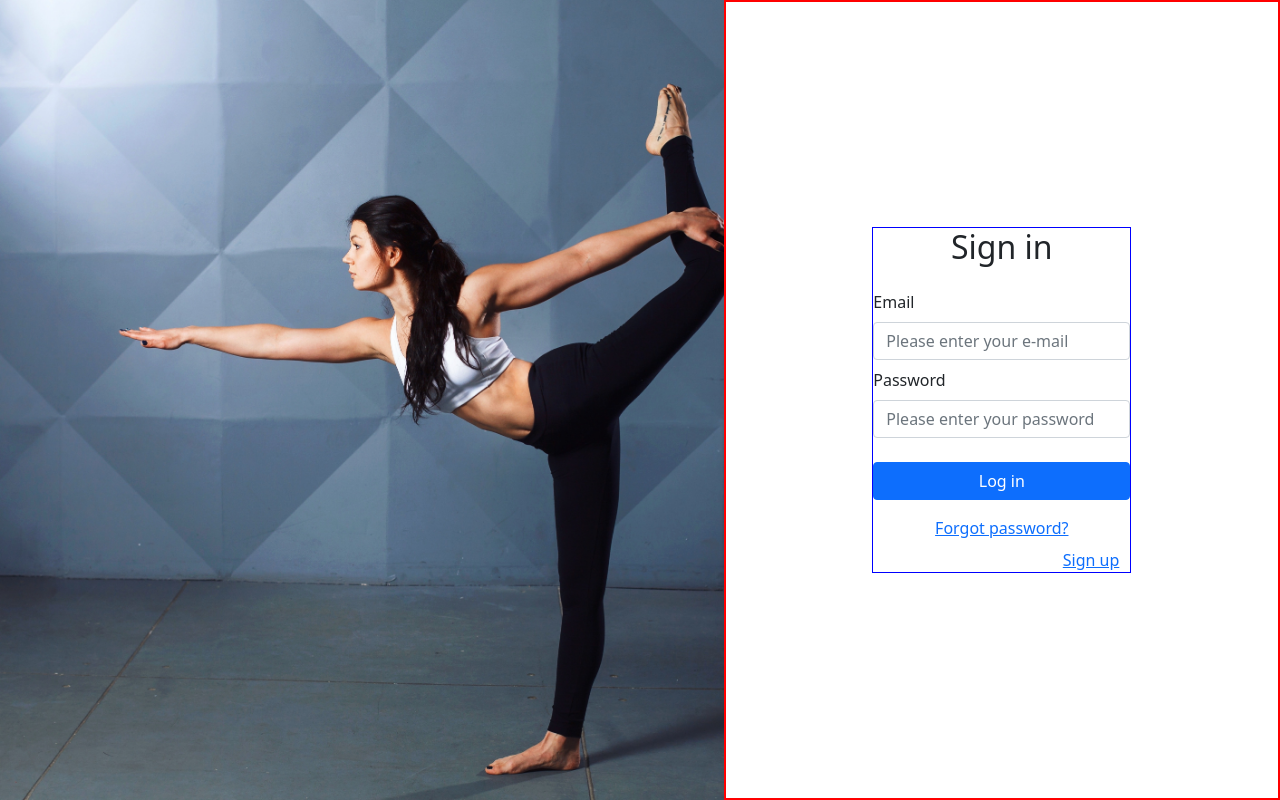
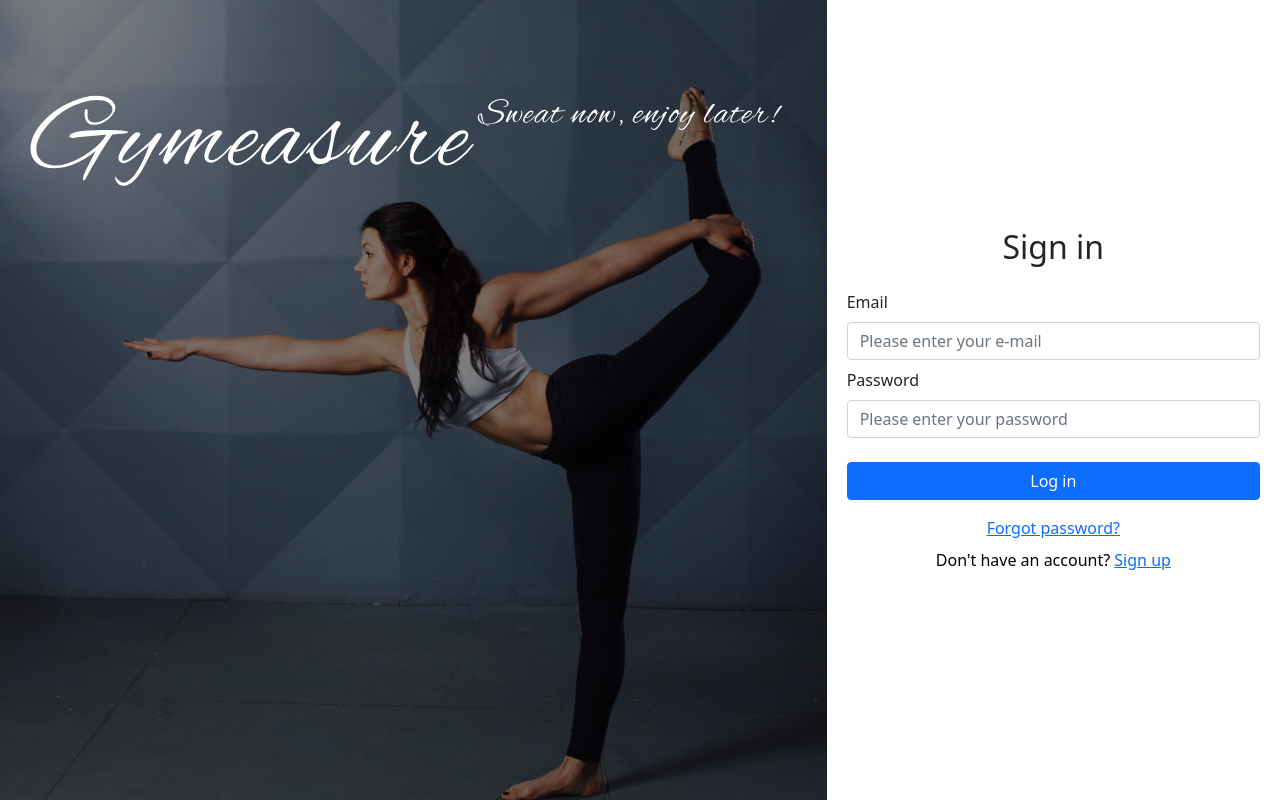
Before and after one commit to bogdiusf/gymeasure-production, a React (Create React App) app: page /login in a window 1280 px wide. Built offline with nearby package versions, Linux system fonts and the light colour scheme; no server answers.

Commit message:
Fix: fixed text colors. Disabled global body styles. Added logo

```diff
--- a/src/components/shared/FormContainer.js
+++ b/src/components/shared/FormContainer.js
@@ -2,10 +2,13 @@ import React from 'react'
 import { Alert } from 'react-bootstrap'
 import styled from 'styled-components'
 import welcomePic from '../../images/not-logged-pic.jpg'
+import logo from '../../images/gymeasure-logo.svg'
 
 const FormContainer = ({ children, title, error, message, footer }) => (
     <StyledBody>
-        <BackgroundImage img={welcomePic} />
+        <BackgroundImage img={welcomePic}>
+            <img src={logo} height="200px" width="800px" alt="logo" />
+        </BackgroundImage>
 
         <CredentialsWrapper>
             <div>
@@ -30,9 +33,13 @@ const BackgroundImage = styled.div`
     height: 100vh;
     background-image: url(${(props) => props.img});
     background-size: cover;
-    flex: 1.5;
+    background-color: rgba(0, 0, 0, 0.5);
+    background-blend-mode: darken;
+    flex: 2;
+    display: grid;
+    justify-content: center;
 
-    @media screen and (max-width: 450px) {
+    @media screen and (max-width: 600px) {
         display: none;
     }
 `
@@ -40,14 +47,13 @@ const CredentialsWrapper = styled.div`
     background: white;
     height: '100vh';
     flex: 1;
-    width: 100%;
+    width: 100em;
     min-width: 375px;
-    padding: 35px;
-    border: 2px solid red;
+    padding: 20px;
     display grid;
     place-items: center;
 
     > div{
-        border: 1px solid blue;
+        width: 100%;
     }
 `
--- a/src/components/shared/FormFooter.js
+++ b/src/components/shared/FormFooter.js
@@ -3,7 +3,7 @@ import { Link } from 'react-router-dom'
 
 const FormFooter = ({ value1, value2, path }) => (
     <div className="w-100 text-center mt-2">
-        <span style={{ color: 'white' }}>{value1}</span> <Link to={path}>{value2}</Link>
+        <span style={{ color: 'black' }}>{value1}</span> <Link to={path}>{value2}</Link>
     </div>
 )
 
--- a/src/style.css
+++ b/src/style.css
@@ -1,9 +1,9 @@
-body {
+/* body {
     background-image: url('./images/gym_pic.jpg');
     background-size: cover;
     background-color: rgba(0, 0, 0, 0.85);
     background-blend-mode: darken;
-}
+} */
 
 #logOutButton {
     background-color: red;
```
Also changed, not shown: src/images/gymeasure-logo.png (added), src/images/gymeasure-logo.svg (added).
